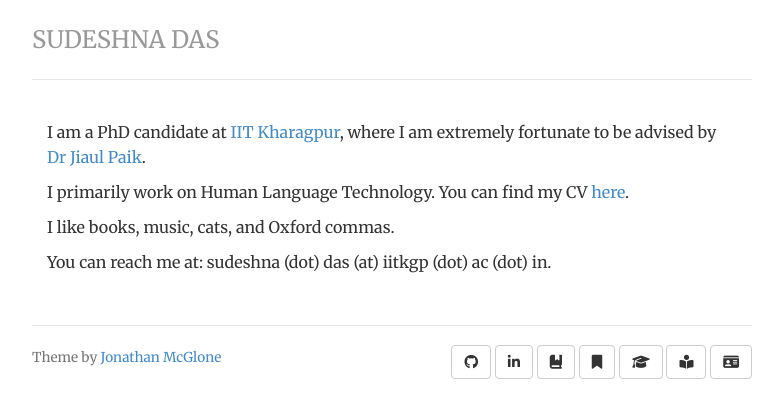
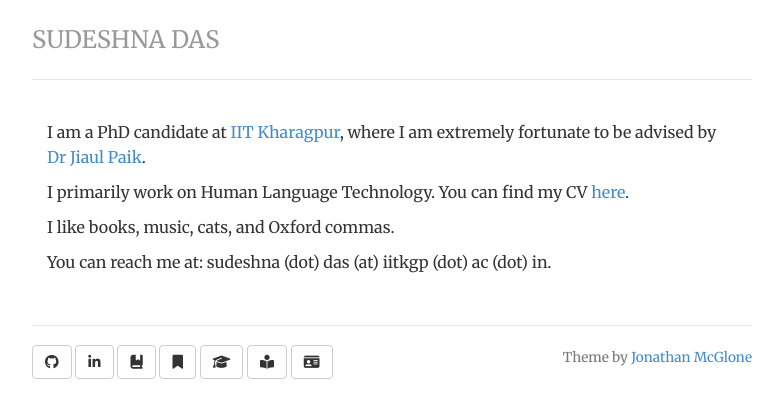
Before and after one commit to das-sudeshna/das-sudeshna.github.io, a Jekyll site: the page built from index.html, in a window 1280 px wide. Shown: the top 418 px of the page, without its empty margins (248-1031 px from the left). Built offline with Jekyll 4.4.1, drawn with Linux system fonts in a browser that asks for light colours; nearby versions of some CDN libraries.

Commit message:
Update footer.html

```diff
--- a/_includes/footer.html
+++ b/_includes/footer.html
@@ -1,9 +1,6 @@
 <div class="footer">
 	<div class="row">
 		<div class="col-sm-12">
-			<small>Theme by <a href="http://jmcglone.com/">Jonathan McGlone</a></small>
-
-			<p class="pull-right">
 			<a class="btn btn-default" href="https://github.com/das-sudeshna" aria-label="GitHub">
 			<i class="fab fa-github"></i>
 			</a>
@@ -25,6 +22,9 @@
 			<a class="btn btn-default" href="https://orcid.org/0000-0002-2112-6986" aria-label="ORCiD">
 			<i class="fa fa-id-card"></i>
 			</a>
+
+			<p class="pull-right">
+			<small>Theme by <a href="http://jmcglone.com/">Jonathan McGlone</a></small>
 			</p>
 		</div>
 	</div>
```
Lines whose indentation alone changed are shown as unchanged.
